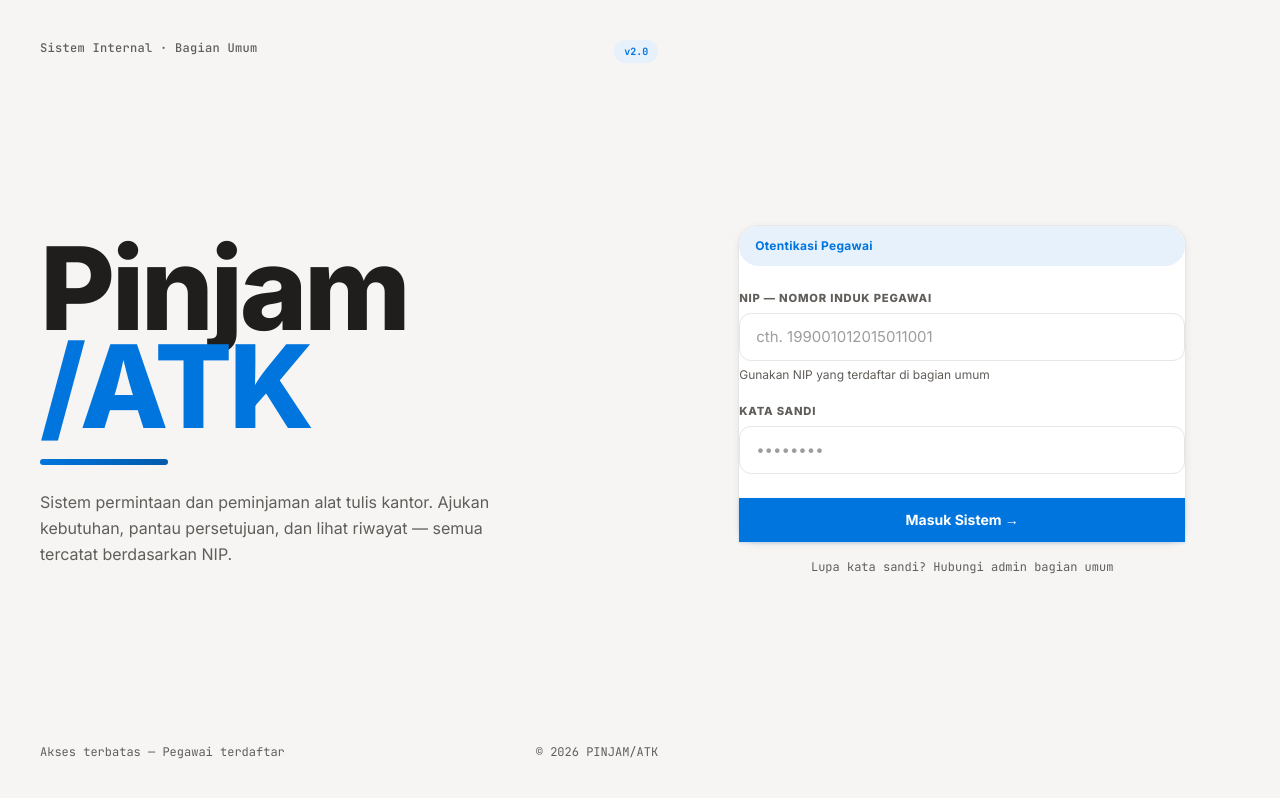
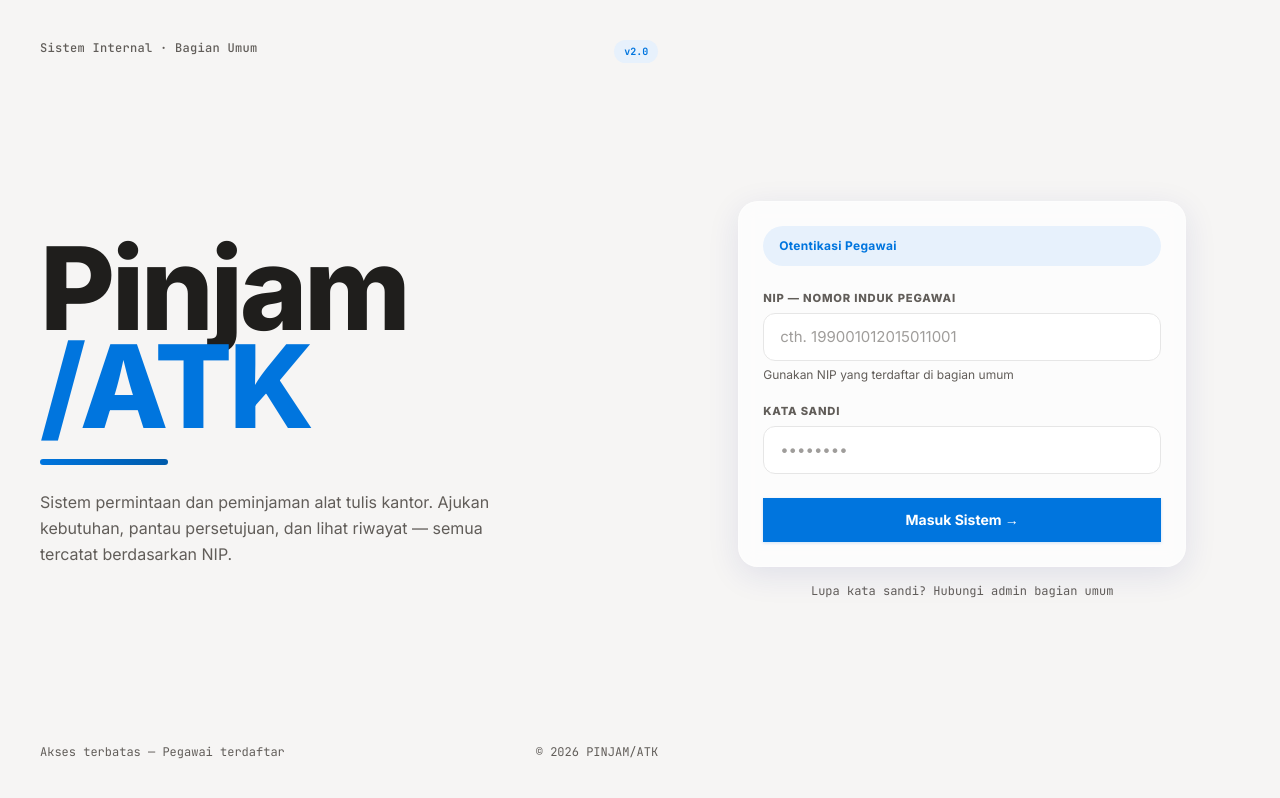
Before and after one commit to Protoflicker/reqatk, a Next.js app: page /login in a window 1280 px wide. Built offline with nearby package versions, Linux system fonts and the light colour scheme.

Commit message:
Auto-commit: Update files

```diff
--- a/src/app/globals.css
+++ b/src/app/globals.css
@@ -127,35 +127,42 @@
 }
 
 @layer utilities {
-  /* ===== CARDS & PANELS (Modern Style) ===== */
+  /* ===== GLASSMORPHISM CARDS & PANELS ===== */
   .neu-card,
   .neu-raised,
   .neu-raised-sm {
-    background: var(--color-surface);
-    border: 1.5px solid var(--color-border);
+    background: rgba(255, 255, 255, 0.7);
+    backdrop-filter: blur(10px);
+    -webkit-backdrop-filter: blur(10px);
+    border: 1px solid rgba(255, 255, 255, 0.3);
     border-radius: var(--radius-lg);
-    box-shadow: var(--shadow-card);
-    transition: all 0.2s cubic-bezier(0.4, 0, 0.2, 1);
+    box-shadow: 0 8px 32px 0 rgba(31, 38, 135, 0.1);
+    transition: all 0.3s cubic-bezier(0.4, 0, 0.2, 1);
+    padding: 1.5rem;
   }
 
   .neu-raised-sm {
     border-radius: var(--radius);
-    box-shadow: var(--shadow-sm);
+    box-shadow: 0 4px 16px 0 rgba(31, 38, 135, 0.08);
+    padding: 1rem;
   }
 
   .neu-card:hover,
   .neu-raised:hover {
-    box-shadow: var(--shadow-hover);
-    transform: translateY(-2px);
-    border-color: var(--color-primary);
+    background: rgba(255, 255, 255, 0.8);
+    box-shadow: 0 12px 40px 0 rgba(31, 38, 135, 0.15);
+    transform: translateY(-4px);
+    border-color: rgba(0, 117, 222, 0.4);
   }
 
   /* ===== INSET / PRESSED ===== */
   .neu-inset {
-    background: var(--color-bg);
-    border: 1.5px solid var(--color-border);
+    background: rgba(246, 245, 244, 0.6);
+    backdrop-filter: blur(8px);
+    -webkit-backdrop-filter: blur(8px);
+    border: 1px solid rgba(230, 230, 230, 0.5);
     border-radius: var(--radius-input);
-    box-shadow: var(--shadow-inset);
+    box-shadow: inset 0 2px 4px rgba(0, 0, 0, 0.06);
   }
 
   /* ===== BUTTONS (Modern Flat Style) ===== */
```
Also changed, not shown: 1 other file (tests, documents, lock files or other folders).
